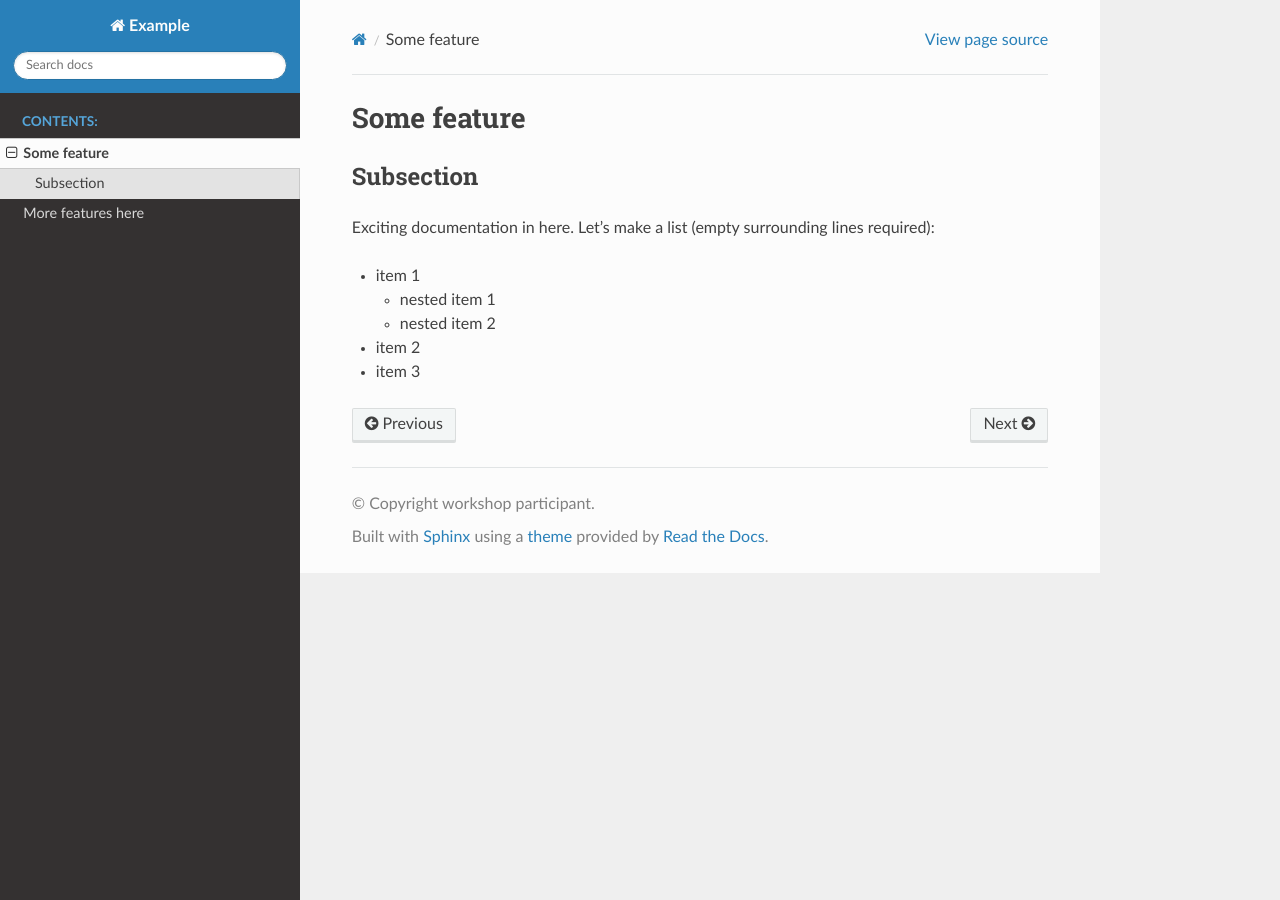
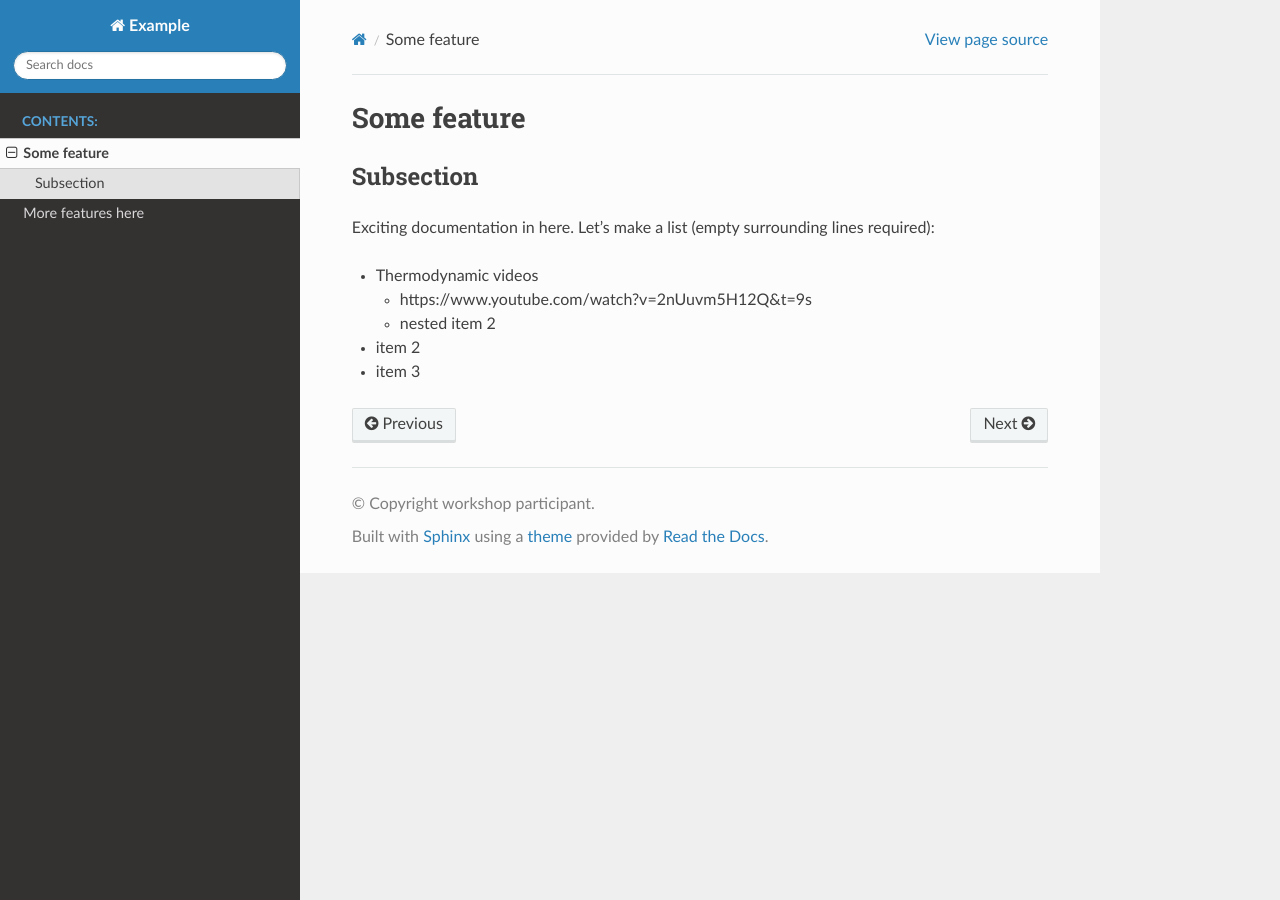
Before and after one commit to B-Badran/documentation-example-2, a Sphinx documentation site: the page built from doc/some-feature.md, in a window 1280 px wide. Built offline with Sphinx 7.4.7 and the Read the Docs theme 2.0.0, drawn with Linux system fonts in a browser that asks for light colours.

Commit message:
Update some-feature.md

```diff
--- a/doc/some-feature.md
+++ b/doc/some-feature.md
@@ -5,9 +5,9 @@
 Exciting documentation in here.
 Let's make a list (empty surrounding lines required):
 
-- item 1
+- Thermodynamic videos
 
-  - nested item 1
+  - https://www.youtube.com/watch?v=2nUuvm5H12Q&t=9s
   - nested item 2
 
 - item 2
```
